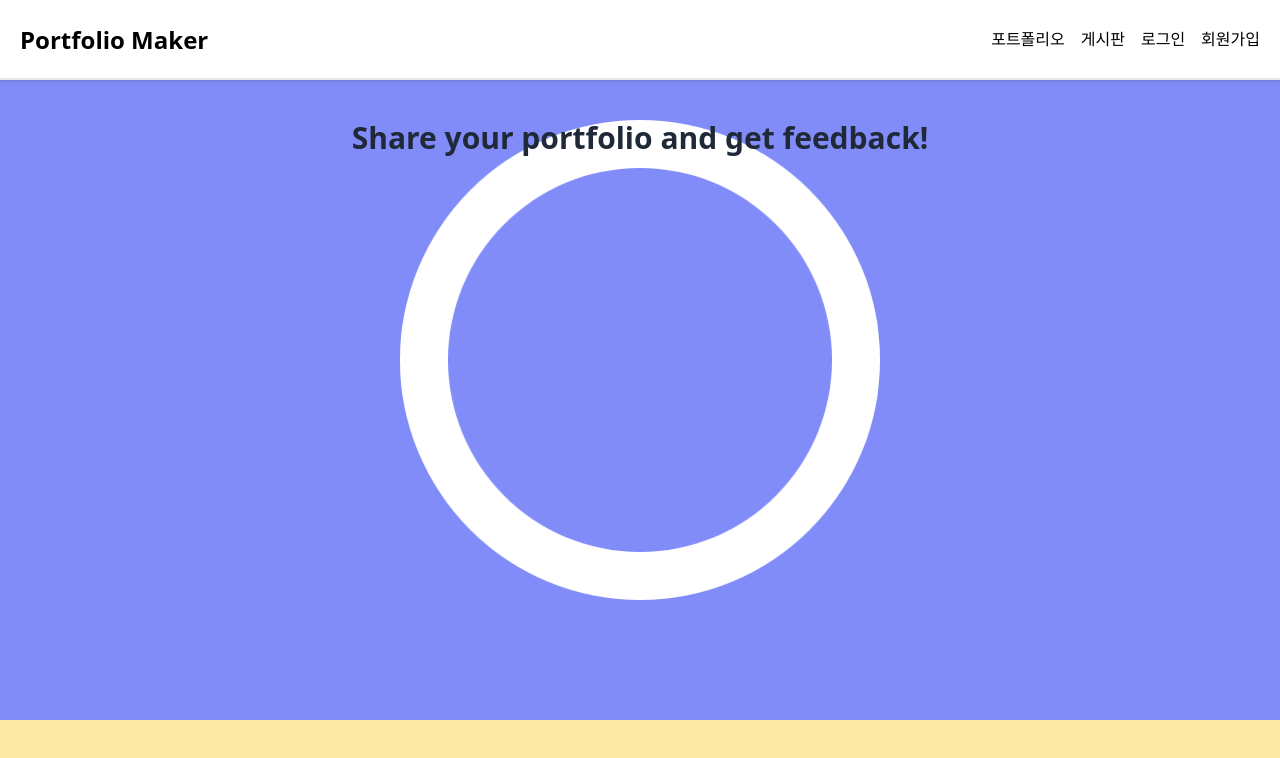
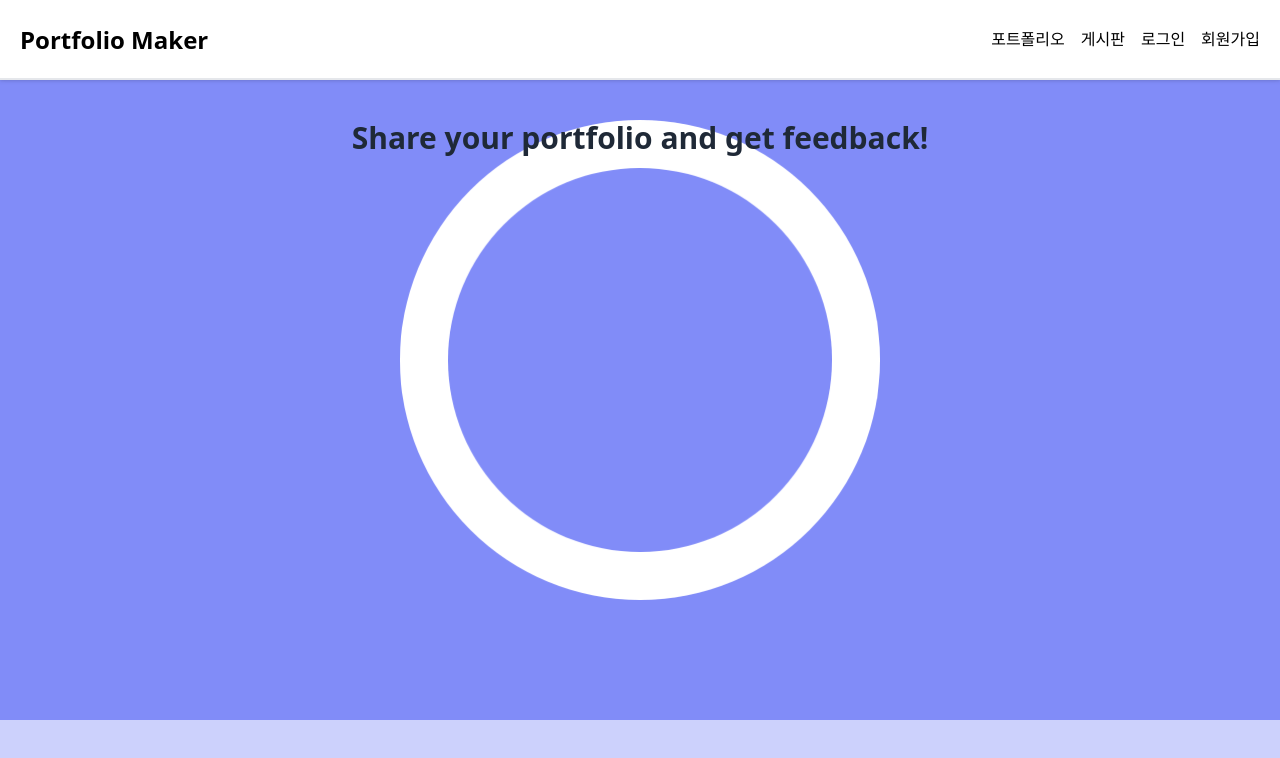
Before and after one commit to TeamPFM/Portfolio_maker, a React (Vite) app: page / in a window 1280 px wide. Shown: the top 758 px of the page. Built offline with nearby package versions, Linux system fonts and the light colour scheme.

Commit message:
style: Change style tailwind config

```diff
--- a/tailwind.config.js
+++ b/tailwind.config.js
@@ -7,7 +7,7 @@ module.exports = {
   theme: {
     extend: {
       colors: {
-        main: "#FAC81d",
+        main: "#818CF8",
         "main-contra": "#FEFEFE",
         sub: "#784FCE",
         "sub-contra": "#FFFFFF",
```
